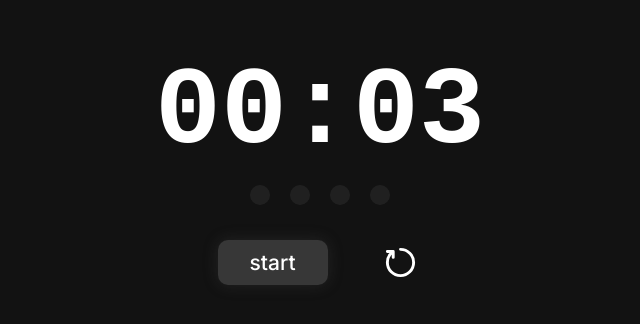
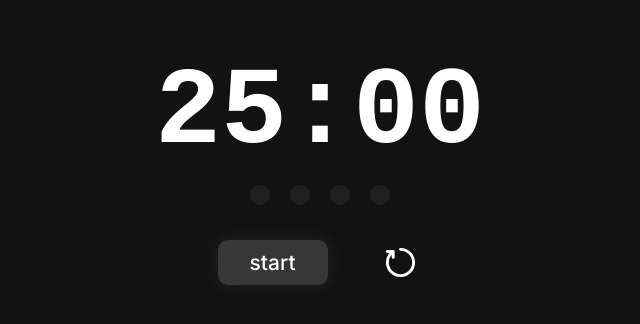
Before and after one commit to yosefgue/Pomodoro, a React (Vite) app: page / in a window 1280 px wide. Shown: the top 324 px of the page, without its empty margins (320-960 px from the left). Built offline with nearby package versions, Linux system fonts and the light colour scheme; a web font is replaced by a local one.

Commit message:
timer component separated logic, ui, and config

```diff
--- a/src/App.jsx
+++ b/src/App.jsx
@@ -1,4 +1,4 @@
-import { Timer } from "./components/timer/timer.jsx"
+import Timer from "./components/timer/timer.jsx"
 
 function App() {
   return (
--- a/src/components/timer/timer.jsx
+++ b/src/components/timer/timer.jsx
@@ -1,70 +1,12 @@
+import { useState } from "react";
 import styles from "./timer.module.css";
-import { useState, useEffect, useRef } from "react";
+import useTimer from "./useTimer.jsx"
 
-export function Timer() {
-    // all timer logic is done in seconds, multiply by 60 to make it to minutes.
-    const focusTimer = 3;
-    const breakTimer = 1;
-    const longBreakTimer = 5;
-    const [focusCount, setFocusCount] = useState(0);
-    const [mode, setMode] = useState("focus");
-    const currentTimer = mode == "focus" ? focusTimer : breakTimer;
-
-    const initialTimerValue = useRef(currentTimer);
-    const remainingSeconds = useRef(initialTimerValue.current);
-    const [isTimerOn, setIsTimerOn] = useState(false);
-    const [seconds, setSeconds] = useState(initialTimerValue.current);
-
-    //UI
+export default function Timer() {
+    const {handleReset, handleStartStop, seconds, isTimerOn, focusCount, focusTimer} = useTimer();
     const minsUI = String(Math.floor(seconds / 60)).padStart(2, "0");
     const secsUI = String(seconds % 60).padStart(2, "0");
     const [isRotated, setIsRotated] = useState(false);
-
-    useEffect(() => {
-        if (!isTimerOn) return;
-
-        let timeBeforeInterval = Date.now();
-        const intervalID = setInterval(() => {
-            const timeAfterInterval = Date.now();
-            const elapsed = Math.floor((timeAfterInterval - timeBeforeInterval) / 1000);
-            remainingSeconds.current = initialTimerValue.current - elapsed;
-            setSeconds(remainingSeconds.current);
-            if (remainingSeconds.current < 0) {
-                timeBeforeInterval = Date.now()
-                if (mode == "focus") {
-                    setFocusCount((count) =>count + 1)
-                    const updatedfocusCount = focusCount + 1; // react doesn't update state instantly only after the next render
-                    if (updatedfocusCount % 4 == 0) {
-                        handleReset(longBreakTimer, {resetMode: true, mode: "longbreak"})
-                    }
-                    else {
-                        handleReset(breakTimer, {resetMode: true, mode: "break"});
-                    }
-                }
-                else {
-                    if (mode == "longbreak") setFocusCount(0);
-                    handleReset(focusTimer, {resetMode: true, mode: "focus"})
-                }
-            };
-        }, 250)
-        return () => {
-            clearInterval(intervalID)
-        }
-    }, [isTimerOn, mode, focusCount])
-
-    const handleStartStop = () => {
-        setIsTimerOn((previousTimerState) => !previousTimerState)
-        if (!isTimerOn) initialTimerValue.current = remainingSeconds.current; //save timer progress, resume where left off
-    }
-
-    const handleReset = (timerValue, options = {stopTimer: false, resetMode: false, mode: "focus", resetFocusCount: false}) => {
-        if (options.stopTimer) setIsTimerOn(false);
-        if (options.resetMode) setMode(options.mode);
-        if (options.resetFocusCount) setFocusCount(0);
-        initialTimerValue.current = timerValue;
-        remainingSeconds.current = timerValue;
-        setSeconds(timerValue);
-    }
 
     return (
     <div className={styles.allcontainer}>
--- /dev/null
+++ b/src/components/timer/timerConfig.js
@@ -0,0 +1,5 @@
+const minutes = (seconds) => seconds * 60;
+
+export const focusTimer1 = minutes(25);
+export const breakTimer1 = minutes(5);
+export const longBreakTimer1 = minutes(30);
--- /dev/null
+++ b/src/components/timer/useTimer.jsx
@@ -0,0 +1,64 @@
+import { useState, useEffect, useRef } from "react";
+import {focusTimer1, breakTimer1, longBreakTimer1} from "./timerConfig.js"
+// All timer logic is done in seconds.
+export default function useTimer() {
+    const focusTimer = focusTimer1;
+    const breakTimer = breakTimer1;
+    const longBreakTimer = longBreakTimer1;
+
+    const [mode, setMode] = useState("focus");
+    const currentTimer = mode == "focus" ? focusTimer : breakTimer;
+
+    const [focusCount, setFocusCount] = useState(0);
+    const initialTimerValue = useRef(currentTimer);
+    const remainingSeconds = useRef(initialTimerValue.current);
+    const [isTimerOn, setIsTimerOn] = useState(false);
+    const [seconds, setSeconds] = useState(initialTimerValue.current);
+
+    useEffect(() => {
+        if (!isTimerOn) return;
+
+        let timeBeforeInterval = Date.now();
+        const intervalID = setInterval(() => {
+            const timeAfterInterval = Date.now();
+            const elapsed = Math.floor((timeAfterInterval - timeBeforeInterval) / 1000);
+            remainingSeconds.current = initialTimerValue.current - elapsed;
+            setSeconds(remainingSeconds.current);
+            if (remainingSeconds.current < 0) {
+                timeBeforeInterval = Date.now()
+                if (mode == "focus") {
+                    setFocusCount((count) =>count + 1)
+                    const updatedfocusCount = focusCount + 1; // react doesn't update state instantly only after the next render, so manual save
+                    if (updatedfocusCount % 4 == 0) {
+                        handleReset(longBreakTimer, {resetMode: true, mode: "longbreak"})
+                    }
+                    else {
+                        handleReset(breakTimer, {resetMode: true, mode: "break"});
+                    }
+                }
+                else {
+                    if (mode == "longbreak") setFocusCount(0);
+                    handleReset(focusTimer, {resetMode: true, mode: "focus"})
+                }
+            };
+        }, 250)
+        return () => {
+            clearInterval(intervalID)
+        }
+    }, [isTimerOn, mode, focusCount, breakTimer, focusTimer, longBreakTimer])
+
+    const handleStartStop = () => {
+        setIsTimerOn((previousTimerState) => !previousTimerState)
+        if (!isTimerOn) initialTimerValue.current = remainingSeconds.current; //save timer progress, resume where left off
+    }
+
+    const handleReset = (timerValue, options = {stopTimer: false, resetMode: false, mode: "focus", resetFocusCount: false}) => {
+        if (options.stopTimer) setIsTimerOn(false);
+        if (options.resetMode) setMode(options.mode);
+        if (options.resetFocusCount) setFocusCount(0);
+        initialTimerValue.current = timerValue;
+        remainingSeconds.current = timerValue;
+        setSeconds(timerValue);
+    }
+   return {handleReset, handleStartStop, seconds, isTimerOn, focusCount, focusTimer}
+}
```
Also changed, not shown: src/components/timer/timerLogic.jsx (deleted). Lines whose indentation alone changed are shown as unchanged.
